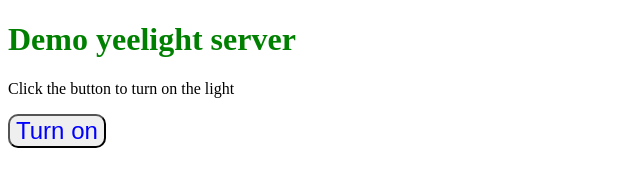
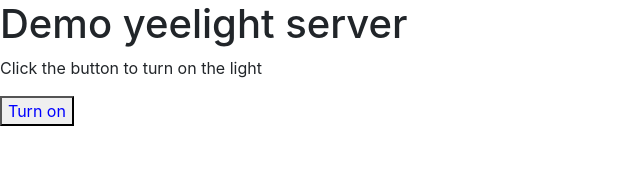
Before and after one commit to Samueljbk/yeelight_server, a plain HTML site: page src/fe/index.html in a window 1280 px wide. Shown: the whole page, without its empty margins (0-640 px from the left). Drawn offline with nearby package versions, Linux system fonts and the light colour scheme; files that its build step writes are made by us from their sources; files whose address does not match are found by name.

Commit message:
Added bootstrap

```diff
--- a/src/fe/index.html
+++ b/src/fe/index.html
@@ -8,6 +8,8 @@
   <script src="/static/index.js"></script>
   <!-- load in css /static/index.css -->
   <link rel="stylesheet" href="/static/index.css">
+  <!-- load in bootstrap -->
+  <link rel="stylesheet" href="https://maxcdn.bootstrapcdn.com/bootstrap/4.0.0/css/bootstrap.min.css" integrity="sha384-Gn5384xqQ1aoWXA+058RXPxPg6fy4IWvTNh0E263XmFcJlSAwiGgFAW/dAiS6JXm" crossorigin="anonymous">
   <title>Document</title>
 </head>
 <body>
```
